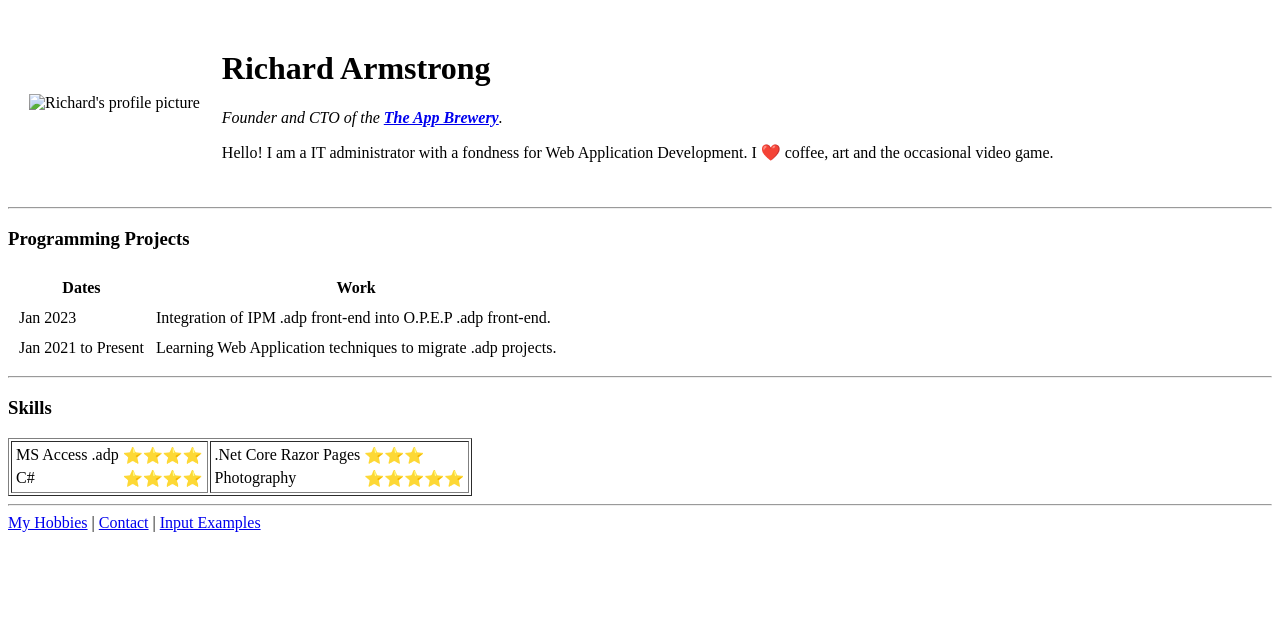
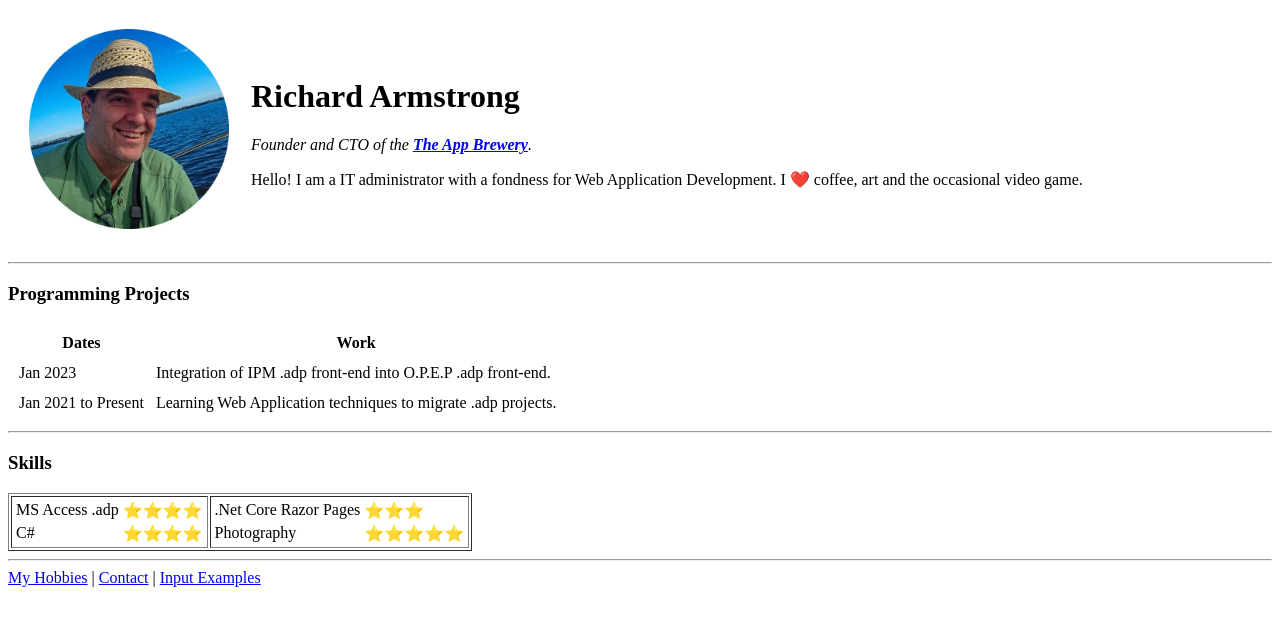
Before and after one commit to rarmstrong1968/cv, a plain HTML site: page index.html in a window 1280 px wide. Drawn offline with Linux system fonts and the light colour scheme; the site is published under a folder, as on GitHub Pages, so addresses that start at the root find nothing.

Commit message:
Update index.html

```diff
--- a/index.html
+++ b/index.html
@@ -10,7 +10,7 @@
     <table cellspacing="20px">
         <tr>
             <td>
-                <img src="/images/ProfilePic_Circle.png" width="200" alt="Richard's profile picture">
+                <img src="images/ProfilePic_Circle.png" width="200" alt="Richard's profile picture">
             </td>
             <td>
                 <h1>Richard Armstrong</h1>
```
